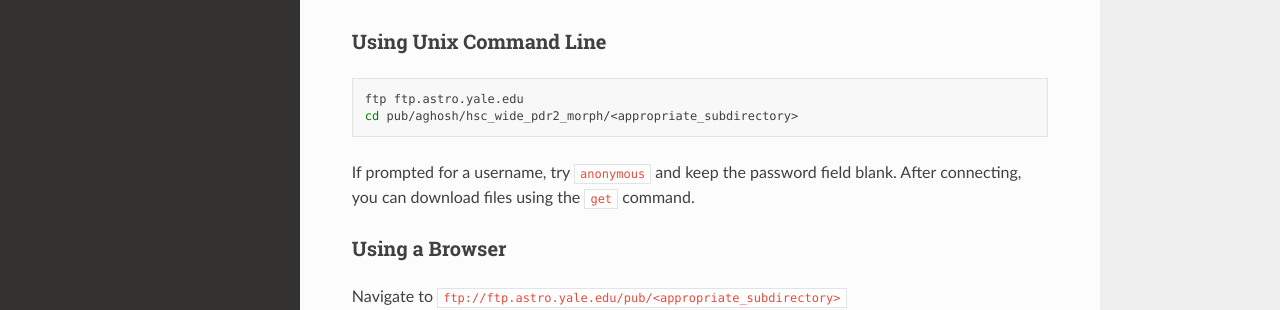
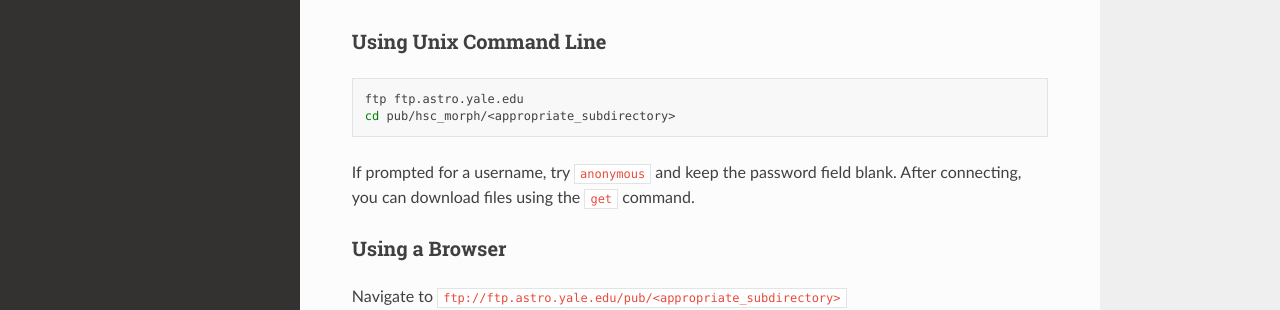
Before and after one commit to aritraghsh09/GaMPEN, a Sphinx documentation site: the page built from docs/source/Public_data.md, in a window 1280 px wide and 900 px high. Shown: the part 434-744 px from the top of the window. Built offline with Sphinx 7.4.7 and the Read the Docs theme 2.0.0, drawn with Linux system fonts in a browser that asks for light colours; pages that are not in the unit, such as notebooks, are missing from menus.

Commit message:
updating ftp links

````diff
--- a/docs/source/Public_data.md
+++ b/docs/source/Public_data.md
@@ -13,7 +13,7 @@ All components of the public data release are hosted on the Yale Astronomy FTP s
 
 ```bash
 ftp ftp.astro.yale.edu
-cd pub/aghosh/hsc_wide_pdr2_morph/<appropriate_subdirectory>
+cd pub/hsc_morph/<appropriate_subdirectory>
 ```
 
 If prompted for a username, try `anonymous` and keep the password field blank. After connecting, you can download files using the ``get`` command.
````
